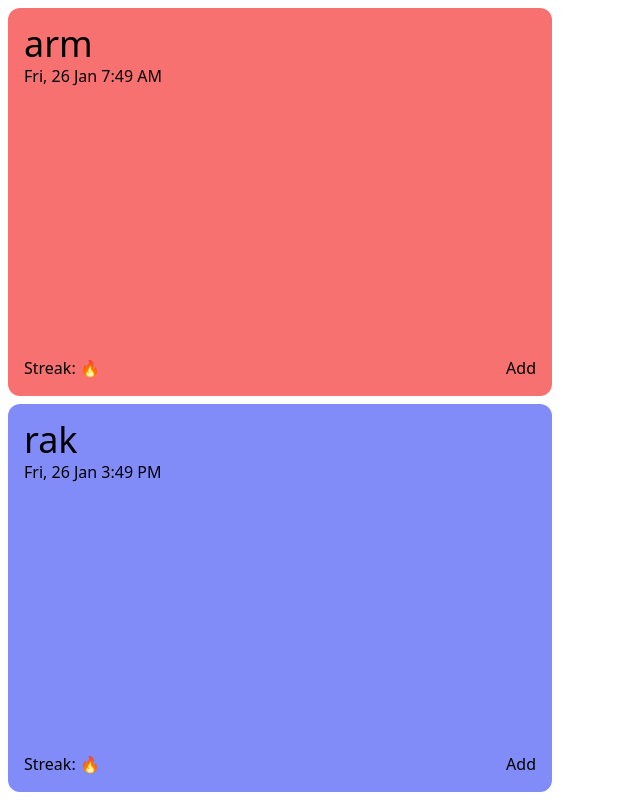
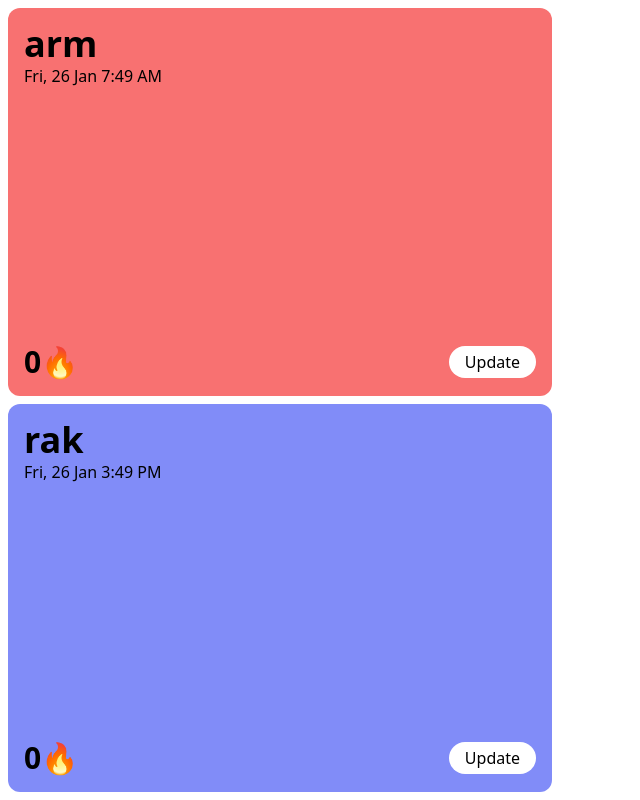
Before and after one commit to arm-out/habit, a SvelteKit app: page / in a window 1280 px wide. Shown: the whole page, without its empty margins (0-640 px from the left). Built offline with nearby package versions, Linux system fonts and the light colour scheme.

Commit message:
post submission

```diff
--- a/src/routes/+page.svelte
+++ b/src/routes/+page.svelte
@@ -1,14 +1,77 @@
 <script lang="ts">
-	import moment from 'moment-timezone';
+	import moment, { type Moment } from 'moment-timezone';
 	import { onMount } from 'svelte';
+	import Modal from './Modal.svelte';
+
+	type Post = null | {
+		image: string;
+		caption: string;
+		time: string;
+	};
 
 	let armTime = moment.utc().tz('America/Los_Angeles').format('ddd, DD MMM h:mm A');
-	let rakTime = moment().tz('Europe/Dublin').format('ddd, DD MMM h:mm A');
+	let rakTime = moment.utc().tz('Europe/Dublin').format('ddd, DD MMM h:mm A');
+
+	let armStreak = 0;
+	let rakStreak = 0;
+
+	$: console.log(showModal);
+
+	let reader: FileReader;
+	let armInput: HTMLInputElement;
+	let rakInput: HTMLInputElement;
+	let preview: HTMLImageElement;
+	let showModal = false;
+	let currUser = '';
+	let caption = '';
+
+	let armPost: Post = null;
+	let rakPost: Post = null;
+
+	function onChange(user: string) {
+		currUser = user;
+		let file = user === 'arm' ? armInput.files![0] : rakInput.files![0];
+
+		if (file) {
+			reader.addEventListener('load', function () {
+				preview.setAttribute('src', reader.result as string);
+			});
+			reader.readAsDataURL(file);
+			showModal = true;
+			return;
+		}
+	}
+
+	function handlePost(e: CustomEvent) {
+		switch (e.detail.user) {
+			case 'arm':
+				armPost = {
+					image: reader.result as string,
+					caption: e.detail.caption,
+					time: moment.utc().tz('America/Los_Angeles').format('ddd, DD MMM h:mm A')
+				};
+				armStreak++;
+				break;
+			case 'rak':
+				rakPost = {
+					image: reader.result as string,
+					caption: e.detail.caption,
+					time: moment.utc().tz('Europe/Dublin').format('ddd, DD MMM h:mm A')
+				};
+				rakStreak++;
+				break;
+		}
+
+		showModal = false;
+		caption = '';
+	}
 
 	onMount(() => {
+		reader = new FileReader();
+
 		const interval = setInterval(() => {
 			armTime = moment.utc().tz('America/Los_Angeles').format('ddd, DD MMM h:mm A');
-			rakTime = moment().tz('Europe/Dublin').format('ddd, DD MMM h:mm A');
+			rakTime = moment.utc().tz('Europe/Dublin').format('ddd, DD MMM h:mm A');
 		}, 1000);
 
 		return () => {
@@ -18,24 +81,75 @@
 </script>
 
 <main class="h-[100dvh] flex flex-col max-w-[35rem] p-2 gap-2">
-	<section class="bg-red-400 h-full flex flex-col justify-between rounded-xl p-4">
+	<section
+		style={armPost
+			? `background-image: url(${armPost.image})`
+			: 'background-color: rgb(248 113 113)'}
+		class="h-full flex flex-col justify-between rounded-xl p-4 bg-cover {armPost
+			? 'text-white'
+			: ''}"
+	>
 		<div class="flex flex-col">
-			<h2 class="text-4xl">arm</h2>
-			<h3>{armTime}</h3>
+			<h2 class="text-4xl font-semibold">arm</h2>
+			<h3>{armPost ? armPost.time : armTime}</h3>
 		</div>
-		<div class="flex flex-row justify-between">
-			<p>Streak: 🔥</p>
-			<button>Add</button>
+		<div class="flex flex-row justify-between items-center">
+			<p class="font-semibold text-3xl min-w-[5rem]">{armStreak}🔥</p>
+			{#if armPost}
+				<p class="italic">{armPost.caption}</p>
+			{:else}
+				<label class="cursor-pointer bg-white py-1 px-4 rounded-full">
+					<input
+						bind:this={armInput}
+						on:change={() => onChange('arm')}
+						type="file"
+						class="hidden"
+					/>
+					Update
+				</label>
+			{/if}
 		</div>
 	</section>
-	<section class="bg-indigo-400 h-full flex flex-col justify-between rounded-xl p-4">
+	<section
+		style={rakPost
+			? `background-image: url(${rakPost.image})`
+			: 'background-color: rgb(129 140 248)'}
+		class="h-full flex flex-col justify-between rounded-xl p-4 bg-cover bg-center {rakPost
+			? 'text-white'
+			: ''}"
+	>
 		<div class="flex flex-col">
-			<h2 class="text-4xl">rak</h2>
-			<h3>{rakTime}</h3>
+			<h2 class="text-4xl font-semibold">rak</h2>
+			<h3>{rakPost ? rakPost.time : rakTime}</h3>
 		</div>
-		<div class="flex flex-row justify-between">
-			<p>Streak: 🔥</p>
-			<button>Add</button>
+		<div class="flex flex-row justify-between items-center">
+			<p class="font-semibold text-3xl min-w-[5rem]">{rakStreak}🔥</p>
+			{#if rakPost}
+				<p class="italic">{rakPost.caption}</p>
+			{:else}
+				<label class="cursor-pointer bg-white py-1 px-4 rounded-full">
+					<input
+						bind:this={rakInput}
+						on:change={() => onChange('rak')}
+						type="file"
+						class="hidden"
+					/>
+					Update
+				</label>
+			{/if}
 		</div>
 	</section>
 </main>
+
+<Modal bind:showModal on:post={handlePost} user={currUser} {caption}>
+	<div>
+		<h2 class="text-2xl font-bold">Upload Image</h2>
+		<img bind:this={preview} src="" alt="Preview" class="py-2" />
+		<input
+			bind:value={caption}
+			type="text"
+			placeholder="Caption"
+			class="border-b-2 w-full focus:outline-none"
+		/>
+	</div>
+</Modal>
--- /dev/null
+++ b/src/routes/Modal.svelte
@@ -0,0 +1,78 @@
+<script lang="ts">
+	import { createEventDispatcher } from 'svelte';
+
+	export let showModal: boolean;
+	export let user: string;
+	export let caption: string;
+
+	let dialog: HTMLDialogElement;
+
+	$: if (dialog && showModal) dialog.showModal();
+
+	const dispatch = createEventDispatcher();
+
+	function submit() {
+		dispatch('post', { user, caption });
+		dialog.close();
+	}
+</script>
+
+<!-- svelte-ignore a11y-click-events-have-key-events a11y-no-noninteractive-element-interactions -->
+<dialog
+	bind:this={dialog}
+	on:close={() => (showModal = false)}
+	on:click|self={() => dialog.close()}
+>
+	<!-- svelte-ignore a11y-no-static-element-interactions -->
+	<div on:click|stopPropagation>
+		<slot />
+		<div class="pt-4 flex flex-row gap-2">
+			<button on:click={submit} class="border border-black rounded text-white bg-black p-1"
+				>Submit</button
+			>
+			<button on:click={() => dialog.close()} class="border border-red-400 rounded text-red-500 p-1"
+				>Cancel</button
+			>
+		</div>
+	</div>
+</dialog>
+
+<style>
+	dialog {
+		max-width: 90vw;
+		border-radius: 0.2em;
+		border: none;
+		padding: 0;
+	}
+	dialog::backdrop {
+		background: rgba(0, 0, 0, 0.3);
+	}
+	dialog > div {
+		padding: 1em;
+	}
+	dialog[open] {
+		animation: zoom 0.3s cubic-bezier(0.34, 1.56, 0.64, 1);
+	}
+	@keyframes zoom {
+		from {
+			transform: scale(0.95);
+		}
+		to {
+			transform: scale(1);
+		}
+	}
+	dialog[open]::backdrop {
+		animation: fade 0.2s ease-out;
+	}
+	@keyframes fade {
+		from {
+			opacity: 0;
+		}
+		to {
+			opacity: 1;
+		}
+	}
+	button {
+		display: block;
+	}
+</style>
```
